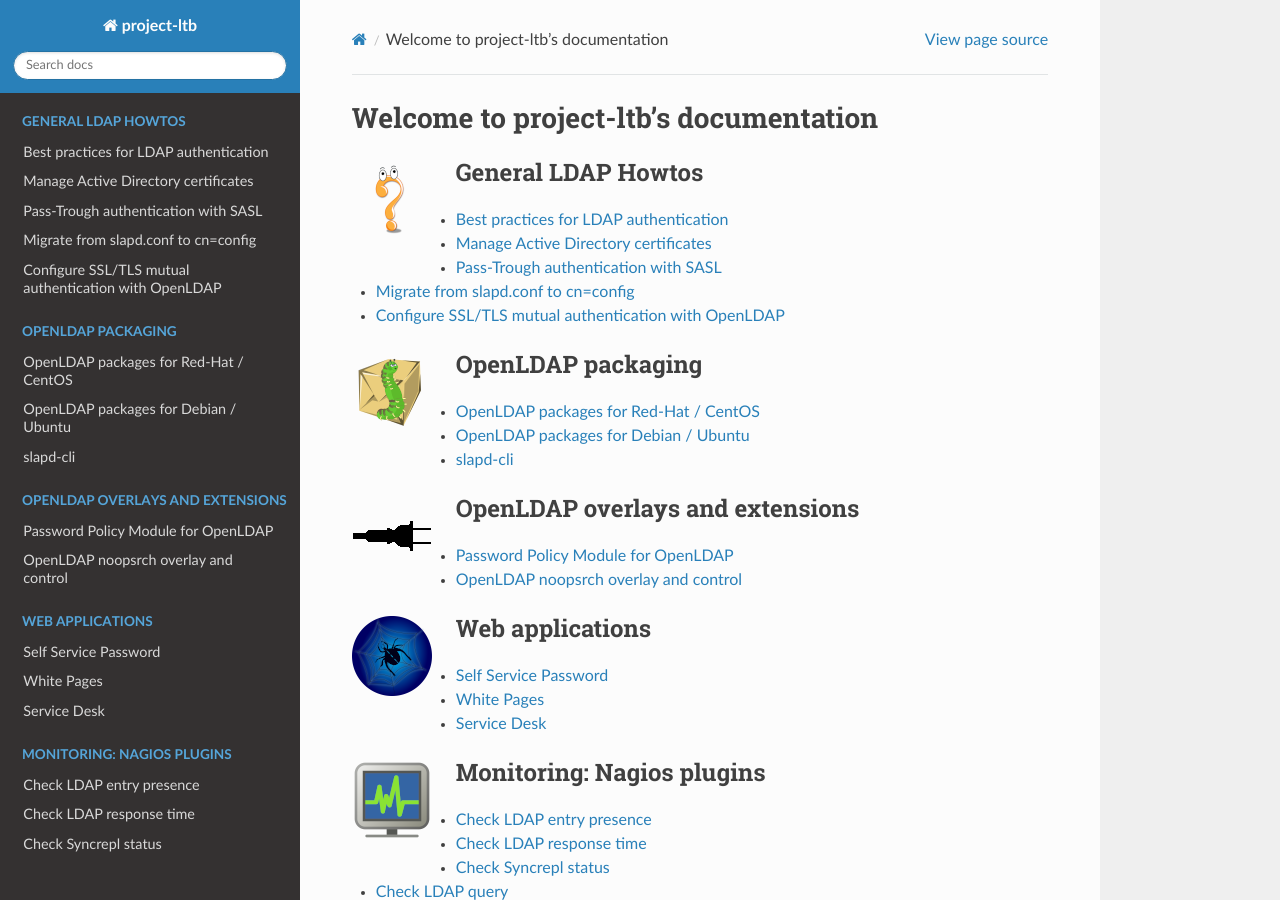
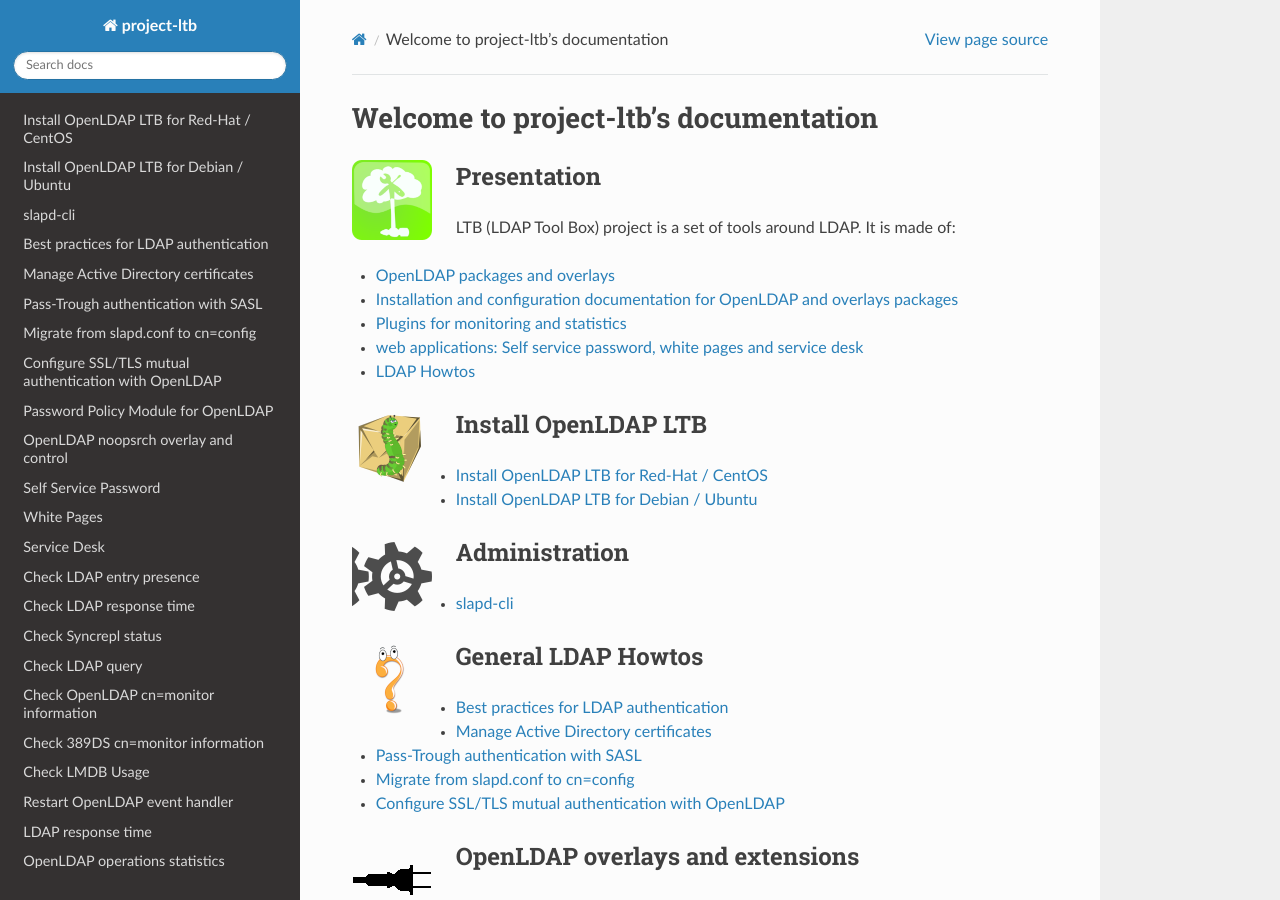
Before and after one commit to ltb-project/documentation, a Sphinx documentation site: the page built from source/index.rst, in a window 1280 px wide and 900 px high. Built offline with Sphinx 7.4.7 and the Read the Docs theme 2.0.0, drawn with Linux system fonts in a browser that asks for light colours.

Commit message:
reorganize documentation index

```diff
--- a/source/index.rst
+++ b/source/index.rst
@@ -3,16 +3,73 @@
    You can adapt this file completely to your liking, but it should at least
    contain the root `toctree` directive.
 
+
 Welcome to project-ltb's documentation
 ======================================
+
+
+.. image:: images/ltb-logo.png
+   :alt: image of LTB logo
+   :align: left
+
+Presentation
+------------
+
+LTB (LDAP Tool Box) project is a set of tools around LDAP. It is made of:
+
+* :doc:`OpenLDAP packages and overlays <openldap-packages>`
+* :ref:`Installation and configuration documentation for OpenLDAP and overlays packages <install-openldap>`
+* :ref:`Plugins for monitoring and statistics <monitoring-plugins>`
+* :ref:`web applications: Self service password, white pages and service desk <web-applications>`
+* :ref:`LDAP Howtos <ldap-howtos>`
+
+
+
+.. image:: images/packaging.png
+   :alt: image of openldap packaging
+   :align: left
+
+.. _install-openldap:
+
+Install OpenLDAP LTB
+--------------------
+
+.. toctree::
+   :maxdepth: 1
+
+   openldap-rpm
+   openldap-deb
+
+
+
+.. image:: images/manage.png
+   :alt: image of toothed wheel
+   :align: left
+
+.. _admin-openldap:
+
+Administration
+--------------
+
+.. toctree::
+   :maxdepth: 1
+
+   slapd-cli
+
+
 
 .. image:: images/question.png
    :alt: image of howto
    :align: left
 
+
+.. _ldap-howtos:
+
+General LDAP Howtos
+-------------------
+
 .. toctree::
    :maxdepth: 1
-   :caption: General LDAP Howtos
 
    auth_ldap_best_practices
    active_directory_certificates
@@ -21,26 +78,18 @@
    openldap_ssl_tls_mutual_authentication
 
 
-.. image:: images/packaging.png
-   :alt: image of openldap packaging
-   :align: left
-
-.. toctree::
-   :maxdepth: 1
-   :caption: OpenLDAP packaging
-
-   openldap-rpm
-   openldap-deb
-   slapd-cli
-
-
 .. image:: images/plugin.png
    :alt: image of plugin
    :align: left
 
+
+.. _openldap-overlays:
+
+OpenLDAP overlays and extensions
+--------------------------------
+
 .. toctree::
    :maxdepth: 1
-   :caption: OpenLDAP overlays and extensions
 
    openldap-ppm
    openldap-noopsrch
@@ -81,9 +139,13 @@
    :alt: image of statistics
    :align: left
 
+.. _statistics:
+
+Statistics with Cacti
+---------------------
+
 .. toctree::
    :maxdepth: 1
-   :caption: Statistics with Cacti
 
    ldap_response_time
    openldap_operations
@@ -93,11 +155,33 @@
    :alt: image of script
    :align: left
 
+.. _ldap-scripts:
+
+LDAP scripts
+------------
+
 .. toctree::
    :maxdepth: 1
-   :caption: LDAP scripts
 
    checkldappwdexpiration
    cleanldapbrokenaliases
    file2ldif
    ldap-stats
+
+
+
+
+.. raw:: html
+
+   <!--
+   Hook for all files to be virtually included in a toctree
+
+.. toctree::
+   :maxdepth: 1
+
+   openldap-packages
+
+
+.. raw:: html
+
+   -->
--- a/source/openldap-deb.rst
+++ b/source/openldap-deb.rst
@@ -1,12 +1,6 @@
-*************************************
-OpenLDAP packages for Debian / Ubuntu
-*************************************
-
-Introduction
-============
-
-.. include:: openldap-packages.rst
-
+****************************************
+Install OpenLDAP LTB for Debian / Ubuntu
+****************************************
 
 Installation
 ============
--- a/source/openldap-packages.rst
+++ b/source/openldap-packages.rst
@@ -1,5 +1,7 @@
+OpenLDAP packages
+=================
 
-LTB project provides 5 Debian packages:
+LTB project provides 5 packages for Debian/Ubuntu and Red-Hat/CentOS:
 
 :openldap-ltb:                   main OpenLDAP package, including slapd-cli,
                                  systemd service, and many openldap core modules
--- a/source/openldap-rpm.rst
+++ b/source/openldap-rpm.rst
@@ -1,11 +1,6 @@
-**************************************
-OpenLDAP packages for Red-Hat / CentOS
-**************************************
-
-Introduction
-============
-
-.. include:: openldap-packages.rst
+*****************************************
+Install OpenLDAP LTB for Red-Hat / CentOS
+*****************************************
 
 Installation
 ============
```
Also changed, not shown: other parts of source/index.rst (+11 -2 lines), source/images/ltb-logo.png (added), source/images/manage.png (added).
